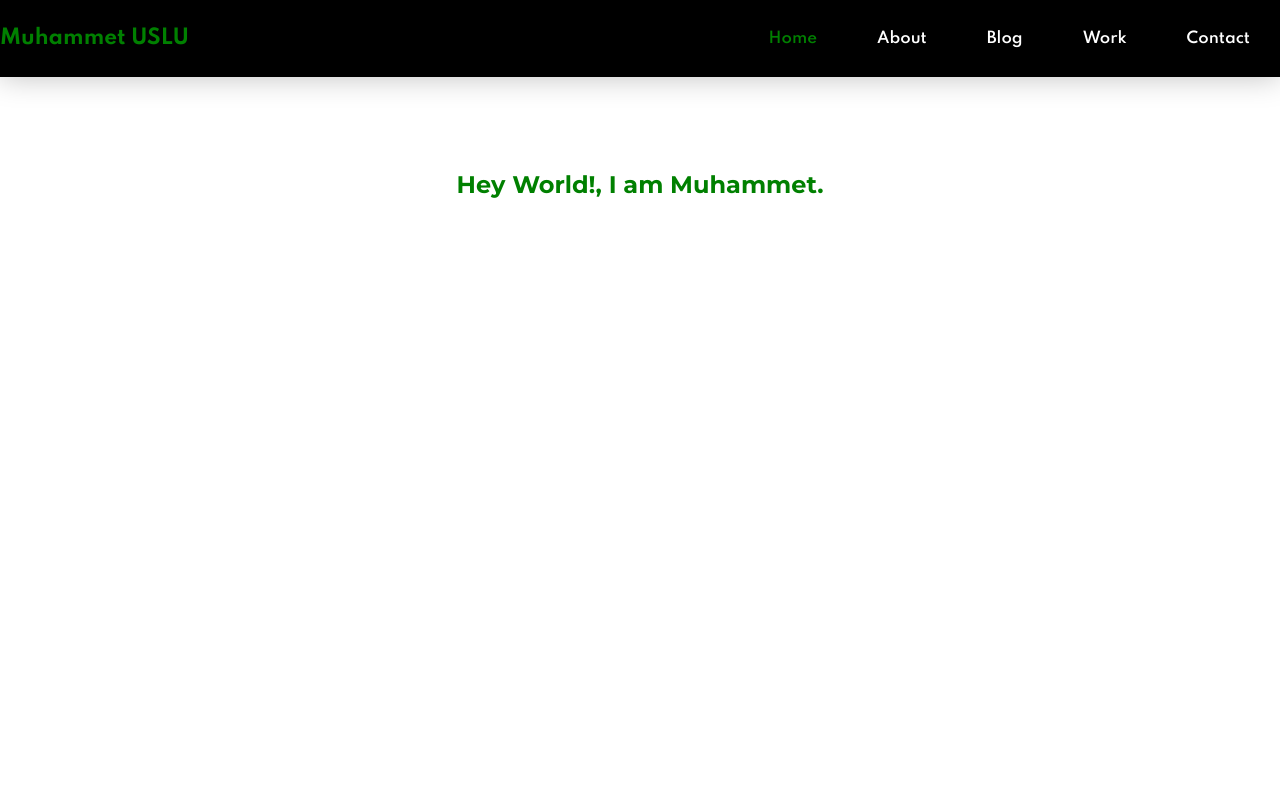
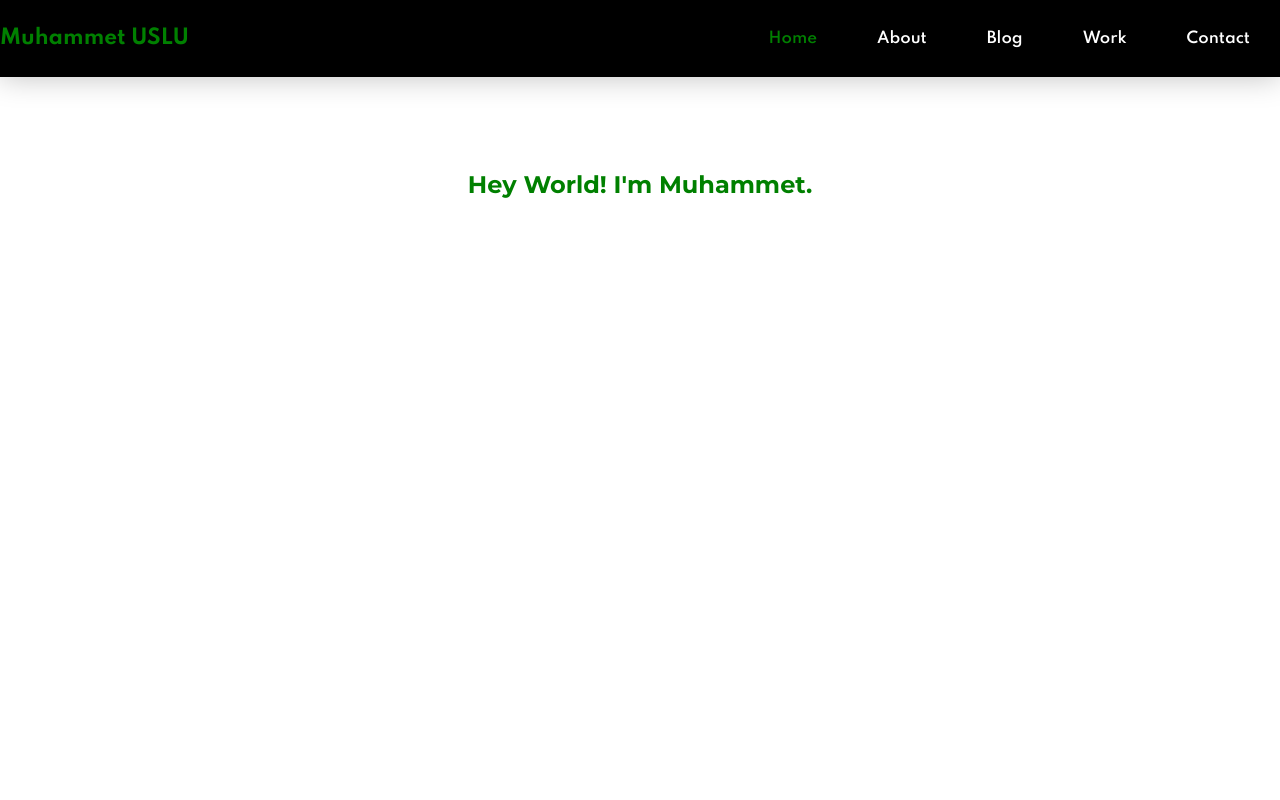
Before and after one commit to uslumt/uslumt.github.io, a plain HTML site: page index.html in a window 1280 px wide. Shown: the top 800 px of the page. Drawn offline with nearby package versions, Linux system fonts and the light colour scheme; a script that the page names is missing.

Commit message:
Update index.html

```diff
--- a/index.html
+++ b/index.html
@@ -60,7 +60,7 @@
 					<div class="row">
 						<div class="col-12 typing">
 							<div id="typed-strings">
-								<h2 style="color: green;">Hey World!, I am Muhammet.</h2>
+								<h2 style="color: green;">Hey World! I'm Muhammet.</h2>
 								<h2>part time scientist.</h2>
 								<h2>full time explorer</h2>
 							</div>
```
